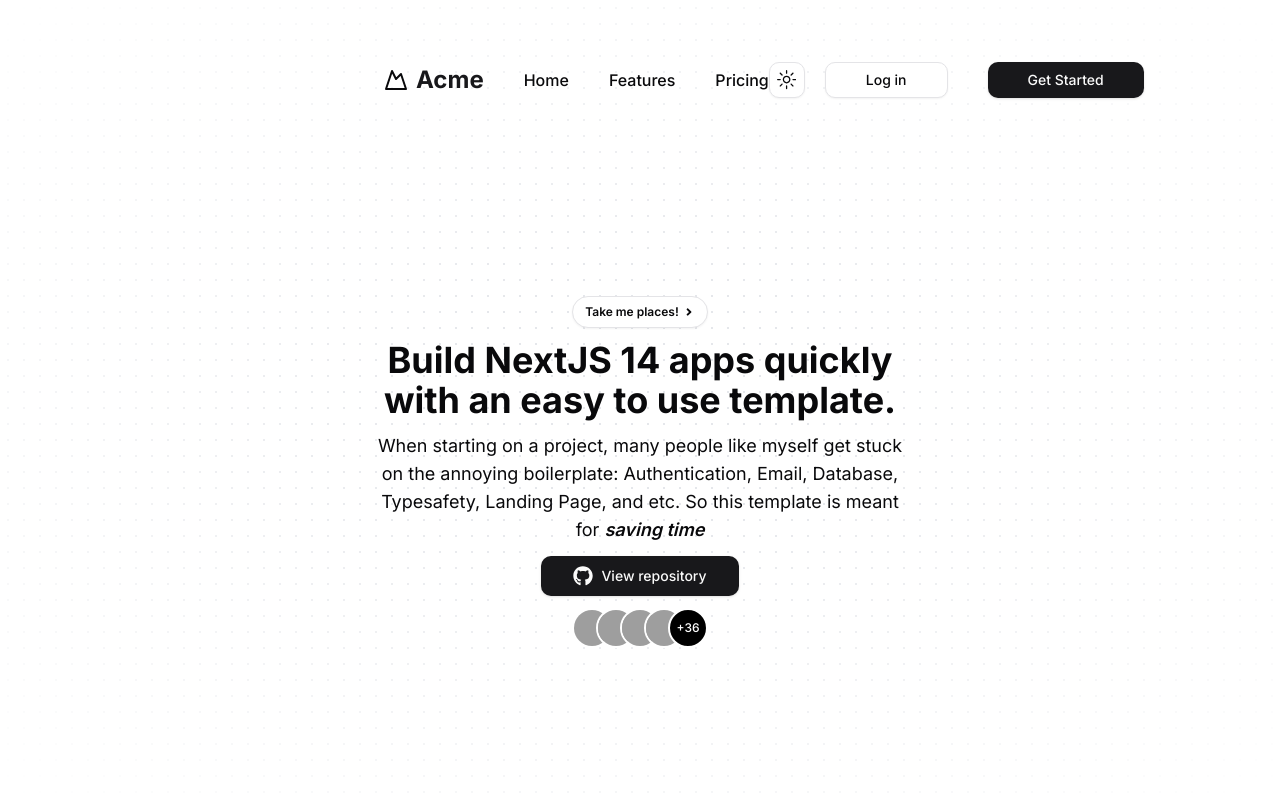
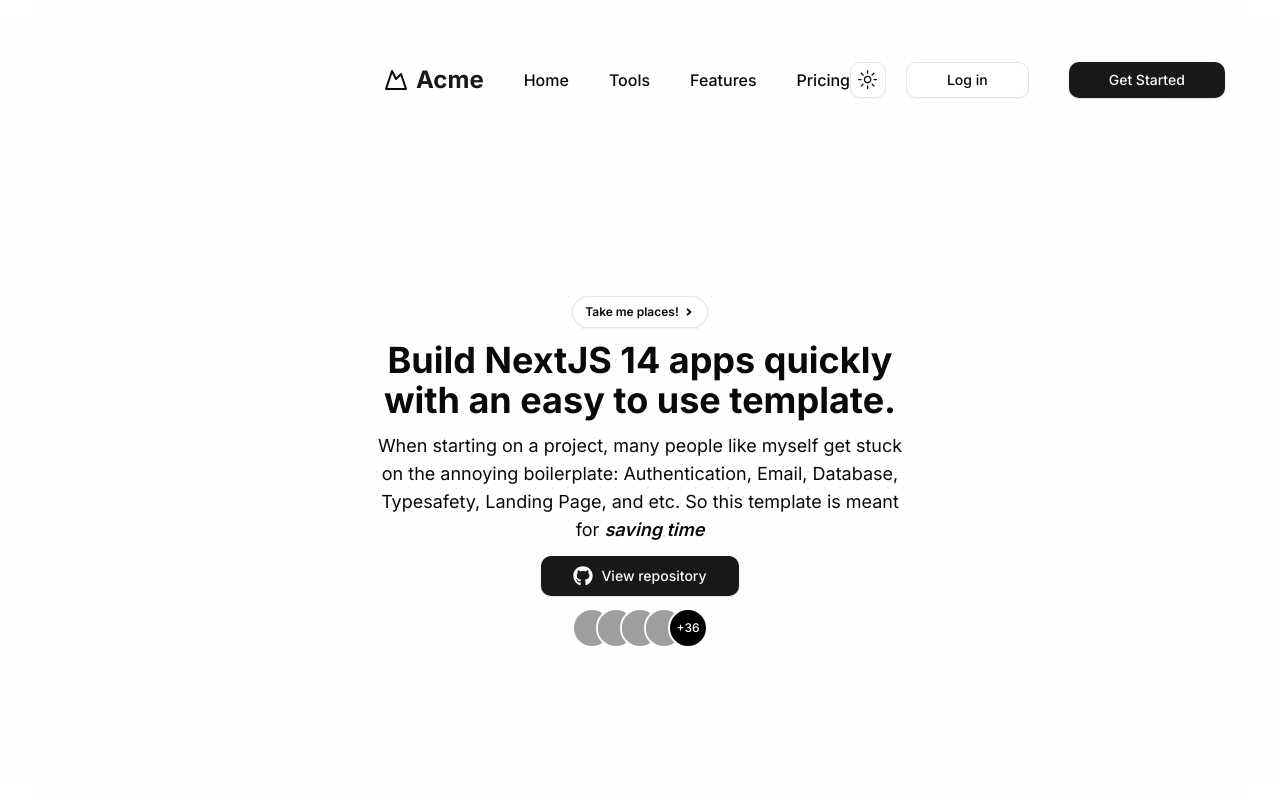
Before and after one commit to maytees/nextjs-starter-template, a Next.js app: page / in a window 1280 px wide. Shown: the top 800 px of the page. Built offline with nearby package versions, Linux system fonts and the light colour scheme; grey boxes are pictures that could not be loaded.

Commit message:
fix: navbar tools/specs

```diff
--- a/components/Navbar.tsx
+++ b/components/Navbar.tsx
@@ -53,6 +53,12 @@
                         </Link>
                         <Link href="/" className="hover:text-foreground">
                             Home
+                        </Link>
+                        <Link
+                            href="#tools"
+                            className="text-muted-foreground hover:text-foreground"
+                        >
+                            Tools
                         </Link>
                         <Link
                             href="#features"
@@ -118,6 +124,9 @@
                     <Link href="/" className="hover:opacity-50 transition-opacity ease-in-out duration-100" prefetch={false}>
                         Home
                     </Link>
+                    <Link href="#tools" className="hover:opacity-50 transition-opacity ease-in-out duration-100" prefetch={false}>
+                        Tools
+                    </Link>
                     <Link href="#features" className="hover:opacity-50 transition-opacity ease-in-out duration-100" prefetch={false}>
                         Features
                     </Link>
```
